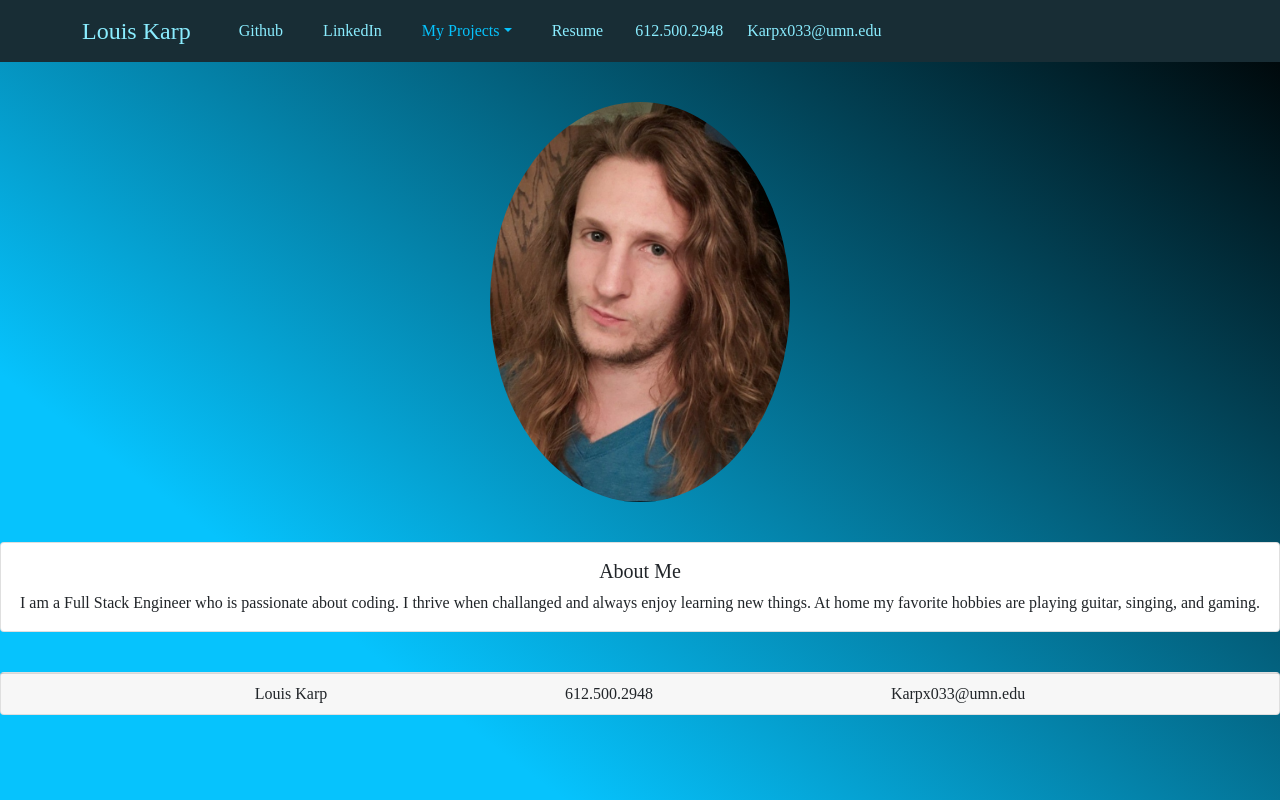
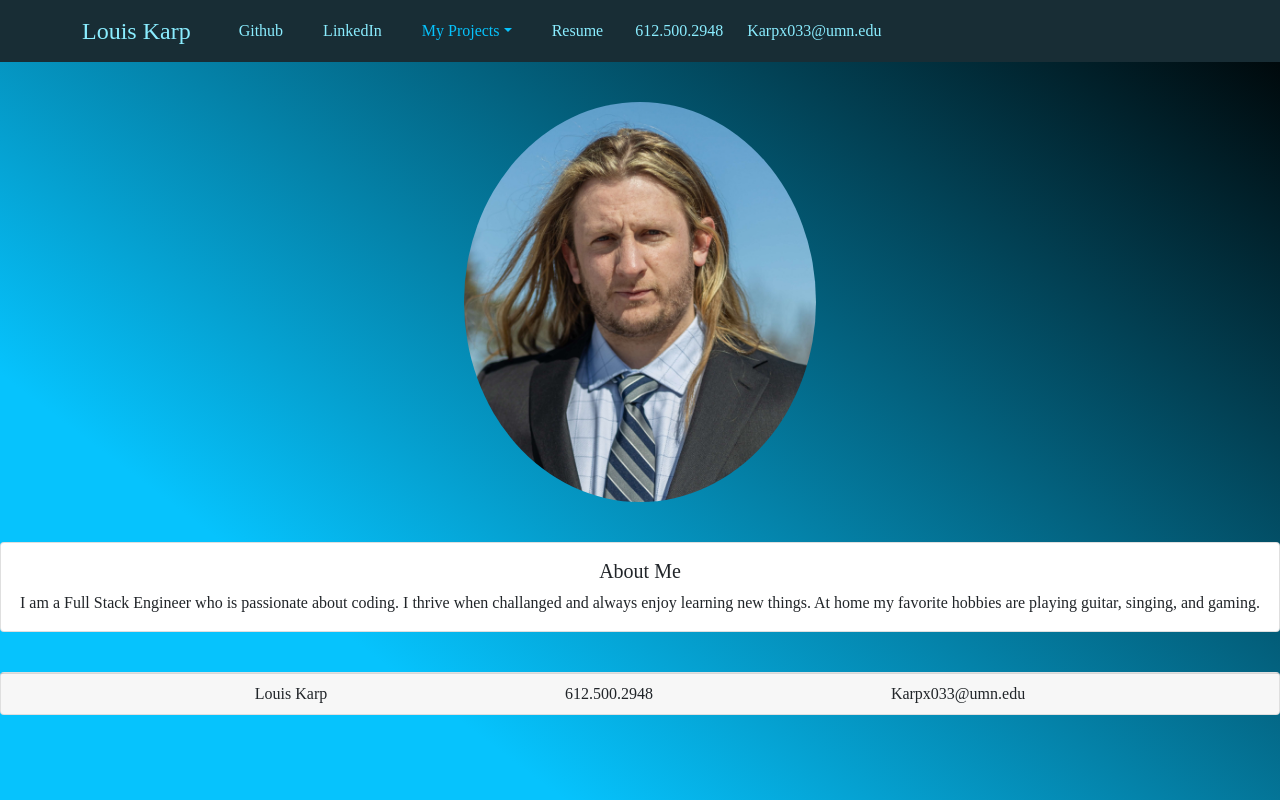
Before and after one commit to karpx033/Louis-Karp-Portfolio, a React (Create React App) app: page / in a window 1280 px wide. Built offline with nearby package versions, Linux system fonts and the light colour scheme; a web font is replaced by a local one.

Commit message:
Updated with a professional headshot

```diff
--- a/src/components/Home.js
+++ b/src/components/Home.js
@@ -5,7 +5,7 @@ import Image from 'react-bootstrap/Image';
 function Home() {
     return(
         <div >
-  <Image style={{ width: 'auto', height: '50vh' }}roundedCircle='true' src="files/ME.jpg" />
+  <Image style={{ width: 'auto', height: '50vh' }}roundedCircle='true' src="files/Louis.Headshot.jpg" />
 <Card style={{ width: 'auto', height: 'auto', marginTop: '5vh'}}>
 <Card.Body>
     <Card.Title clas="projectImg">About Me</Card.Title>
```
Also changed, not shown: public/files/Louis.Headshot.jpg (added).
